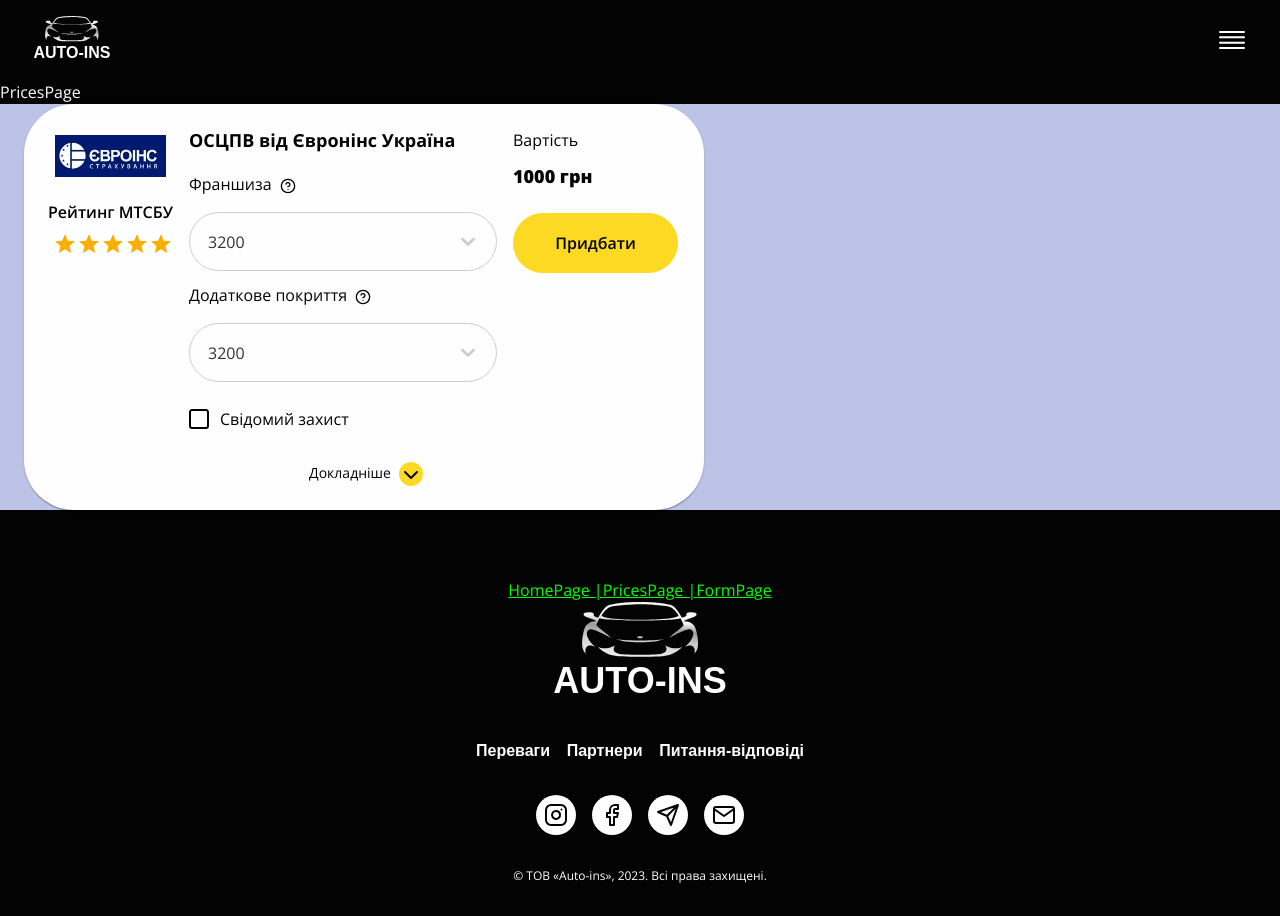
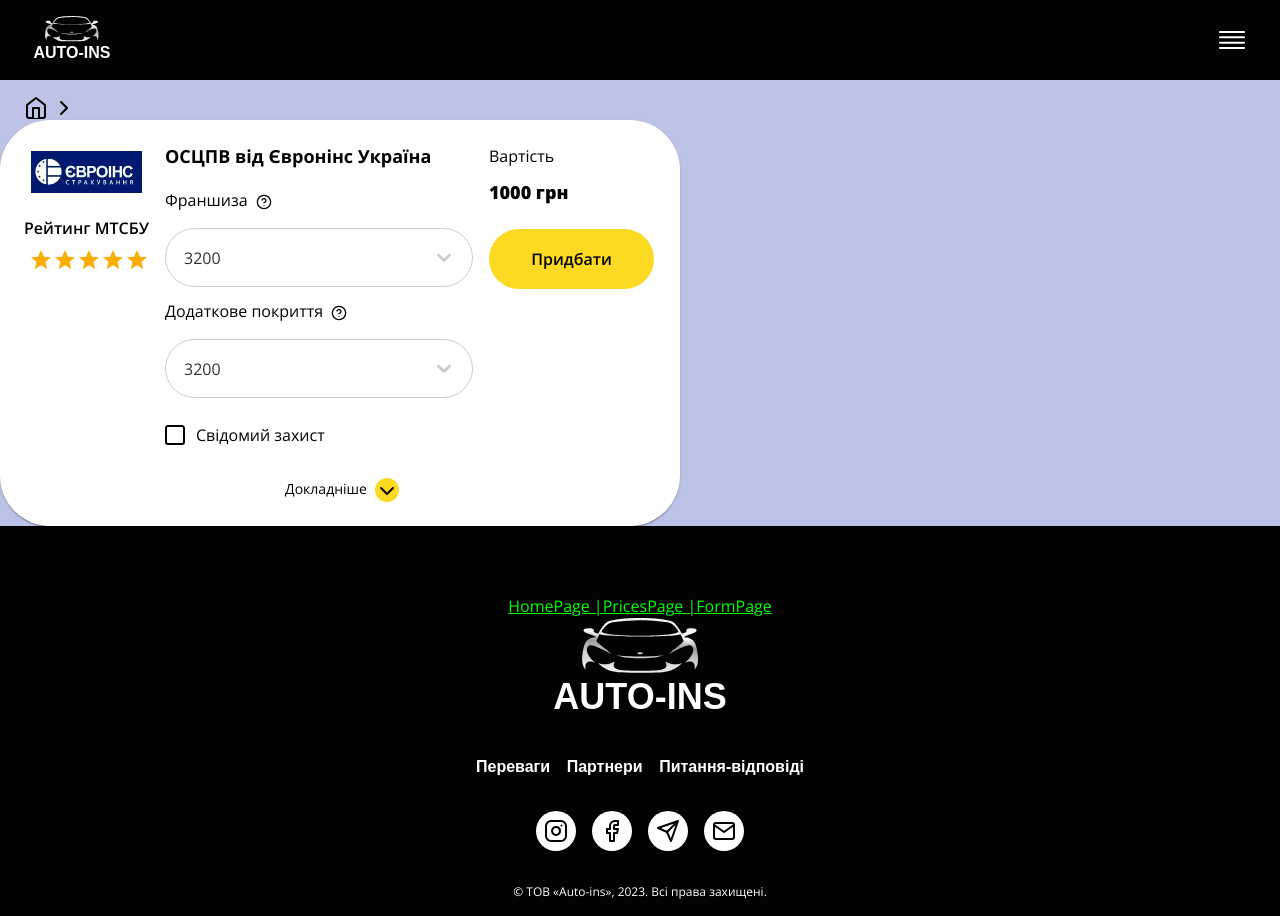
Before and after one commit to apazient/auto-ins, a React (Vite) app: page /auto-ins/prices in a window 1280 px wide. Built offline with nearby package versions, Linux system fonts and the light colour scheme.

Commit message:
add basic style container

```diff
--- a/src/components/Company/Company.jsx
+++ b/src/components/Company/Company.jsx
@@ -8,6 +8,7 @@
   BoxFooter,
   CardStyled,
   ExpandIconBox,
+  GeneralSelectS,
   GridContainer,
   GridContainerImg,
   GridContainerRaiting,
@@ -98,7 +99,7 @@
             ОСЦПВ від {name}
           </Typography>
           <Box sx={{ marginBottom: { xs: "8px", sm: "12px" } }}>
-            <GeneralSelect
+            <GeneralSelectS
               id="1"
               lableText="Франшиза"
               helper="Пояснення до франчизи"
@@ -107,7 +108,7 @@
             />
           </Box>
           <Box sx={{ marginBottom: "16px" }}>
-            <GeneralSelect
+            <GeneralSelectS
               id="1"
               lableText="Додаткове покриття"
               helper="Пояснення до додаткове покриття"
--- a/src/components/Company/CompanyStyled.js
+++ b/src/components/Company/CompanyStyled.js
@@ -3,6 +3,7 @@
 import Box from "@mui/material/Box";
 import Grid from "@mui/material/Grid";
 import Rating from "@mui/material/Rating";
+import GeneralSelect from "../GeneralSelect/GeneralSelect";
 
 export const CardStyled = styled(Card)(({ theme }) => ({
   "&.MuiCard-root": {
@@ -110,3 +111,8 @@
     duration: theme.transitions.duration.shortest,
   }),
 }));
+
+export const GeneralSelectS = styled(GeneralSelect)(({ theme }) => ({
+  width: "100%",
+  gap: "8px",
+}));
--- a/src/components/Layout.jsx
+++ b/src/components/Layout.jsx
@@ -6,9 +6,7 @@
   return (
     <>
       <Header />
-      <main>
-        <Outlet />
-      </main>
+      <Outlet />
       <Footer />
     </>
   );
--- /dev/null
+++ b/src/components/OutletNavigation/OutletNavigation.jsx
@@ -0,0 +1,18 @@
+import Box from "@mui/material/Box";
+import { SpriteSVG } from "../../images/SpriteSVG";
+import { BoxImg, BoxImgRotate, NavStyled } from "./OutletNavigationStyled";
+
+const OutletNavigation = () => {
+  return (
+    <NavStyled component="nav">
+      <BoxImg>
+        <SpriteSVG name="icon-home-smaller" />
+      </BoxImg>
+      <BoxImgRotate>
+        <SpriteSVG name="icon-chevron-down" />
+      </BoxImgRotate>
+    </NavStyled>
+  );
+};
+
+export default OutletNavigation;
--- /dev/null
+++ b/src/components/OutletNavigation/OutletNavigationStyled.js
@@ -0,0 +1,25 @@
+import { styled } from "@mui/material/styles";
+import Box from "@mui/material/Box";
+
+export const NavStyled = styled(Box)(({ theme }) => ({
+  display: "flex",
+  padding: "16px 16px 0 16px",
+  gap: "4px",
+  [theme.breakpoints.up("sm")]: {
+    padding: "16px 24px 0 24px",
+  },
+  [theme.breakpoints.up("lg")]: {
+    padding: "16px 120px 0 120px",
+  },
+}));
+export const BoxImgRotate = styled(Box)(({ theme }) => ({
+  rotate: "-90deg",
+  width: "24px",
+  height: "24px",
+  fill: theme.palette.primary.lightBlue2,
+  stroke: theme.palette.primary.main,
+}));
+
+export const BoxImg = styled(BoxImgRotate)(({ theme }) => ({
+  rotate: "none",
+}));
--- a/src/pages/HomePage.jsx
+++ b/src/pages/HomePage.jsx
@@ -20,14 +20,14 @@
   }, [id]);
 
   return (
-    <>
+    <main>
       <HeroTabs />
       <AdvatagesSection />
       <CheckInsSection />
       <Partners />
       <AccordionSection />
       <InfoSection />
-    </>
+    </main>
   );
 };
 
--- a/src/pages/PricesPage.jsx
+++ b/src/pages/PricesPage.jsx
@@ -1,14 +1,13 @@
 import Company from "../components/Company/Company";
-import Container from "@mui/material/Container";
+import OutletNavaigation from "../components/OutletNavigation/OutletNavigation";
+import { PricesPageMainS } from "../style/Global.styled";
 
 export const PricesPage = () => {
   return (
-    <>
-      <div>PricesPage</div>
-      <Container sx={{ backgroundColor: "#BCC3E7" }}>
-        <Company />
-      </Container>
-    </>
+    <PricesPageMainS>
+      <OutletNavaigation />
+      <Company />
+    </PricesPageMainS>
   );
 };
 
--- a/src/style/Global.styled.js
+++ b/src/style/Global.styled.js
@@ -1,5 +1,6 @@
 import { Button, Container } from "@mui/material";
 import { styled } from "@mui/material/styles";
+import PricesPage from "../pages/PricesPage";
 
 export const BlueButton = styled(Button)(({ theme }) => ({
   padding: "16px 32px",
@@ -85,3 +86,8 @@
     width: "1400px",
   },
 }));
+
+export const PricesPageMainS = styled("main")(({ theme }) => ({
+  backgroundColor: theme.palette.primary.lightBlue2,
+  color: theme.palette.primary.main,
+}));
```
